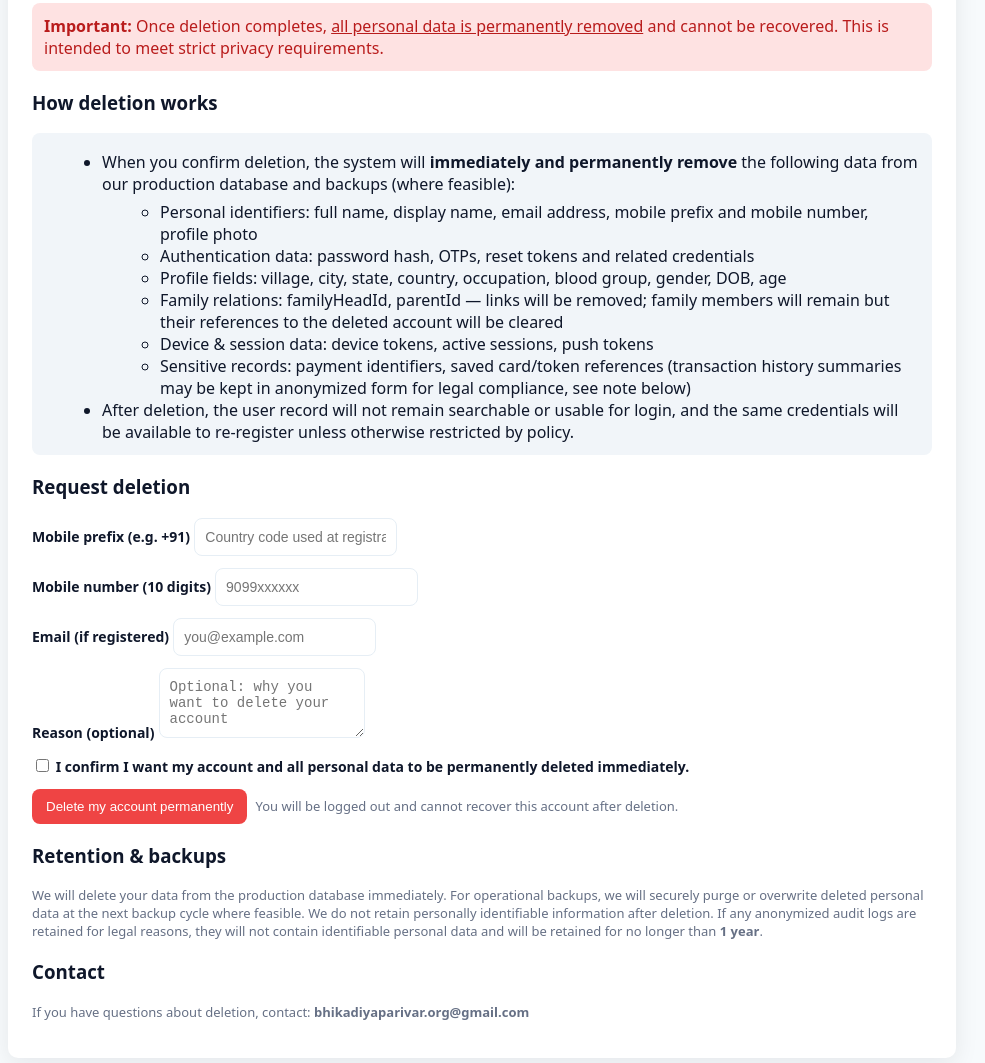
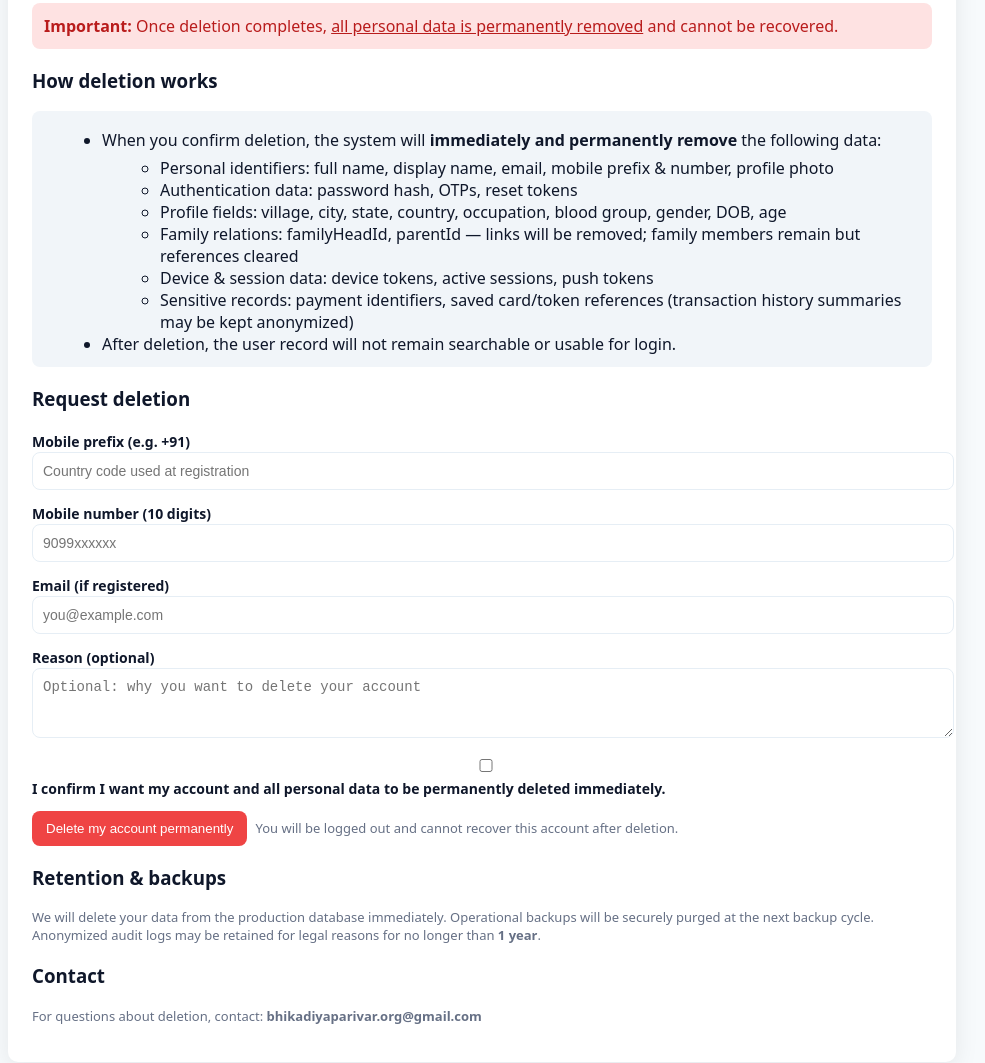
Before and after one commit to krish902/account-deletion, a plain HTML site: page index.html in a window 1280 px wide. Shown: the part 159-1222 px from the top of the page, without its empty margins (158-1143 px from the left). Drawn offline with Linux system fonts and the light colour scheme.

Commit message:
Update index.html

```diff
--- a/index.html
+++ b/index.html
@@ -11,7 +11,7 @@
     p.lead{margin:0 0 16px;color:#334155}
     form{display:grid;gap:12px}
     label{font-weight:600;font-size:14px}
-    input,select,textarea{padding:10px;border:1px solid #e6eef5;border-radius:8px;font-size:14px}
+    input,select,textarea{padding:10px;border:1px solid #e6eef5;border-radius:8px;font-size:14px;width:100%;}
     button{background:#ef4444;color:#fff;padding:10px 14px;border-radius:8px;border:0;cursor:pointer}
     .muted{color:#667085;font-size:13px}
     .note{background:#f1f5f9;padding:12px;border-radius:8px}
@@ -26,21 +26,21 @@
     <p class="lead">This page allows users to request permanent deletion of their account and all associated personal data. The deletion is executed <strong>immediately and permanently</strong> when the request is confirmed.</p>
 
     <div class="important">
-      <strong>Important:</strong> Once deletion completes, <u>all personal data is permanently removed</u> and cannot be recovered. This is intended to meet strict privacy requirements.</div>
+      <strong>Important:</strong> Once deletion completes, <u>all personal data is permanently removed</u> and cannot be recovered.</div>
 
     <h3>How deletion works</h3>
     <div class="note">
       <ul>
-        <li>When you confirm deletion, the system will <strong>immediately and permanently remove</strong> the following data from our production database and backups (where feasible):</li>
+        <li>When you confirm deletion, the system will <strong>immediately and permanently remove</strong> the following data:</li>
         <ul>
-          <li>Personal identifiers: full name, display name, email address, mobile prefix and mobile number, profile photo</li>
-          <li>Authentication data: password hash, OTPs, reset tokens and related credentials</li>
+          <li>Personal identifiers: full name, display name, email, mobile prefix & number, profile photo</li>
+          <li>Authentication data: password hash, OTPs, reset tokens</li>
           <li>Profile fields: village, city, state, country, occupation, blood group, gender, DOB, age</li>
-          <li>Family relations: familyHeadId, parentId — links will be removed; family members will remain but their references to the deleted account will be cleared</li>
+          <li>Family relations: familyHeadId, parentId — links will be removed; family members remain but references cleared</li>
           <li>Device & session data: device tokens, active sessions, push tokens</li>
-          <li>Sensitive records: payment identifiers, saved card/token references (transaction history summaries may be kept in anonymized form for legal compliance, see note below)</li>
+          <li>Sensitive records: payment identifiers, saved card/token references (transaction history summaries may be kept anonymized)</li>
         </ul>
-        <li>After deletion, the user record will not remain searchable or usable for login, and the same credentials will be available to re-register unless otherwise restricted by policy.</li>
+        <li>After deletion, the user record will not remain searchable or usable for login.</li>
       </ul>
     </div>
 
@@ -77,11 +77,12 @@
     </form>
 
     <h3>Retention & backups</h3>
-    <p class="muted">We will delete your data from the production database immediately. For operational backups, we will securely purge or overwrite deleted personal data at the next backup cycle where feasible. We do not retain personally identifiable information after deletion. If any anonymized audit logs are retained for legal reasons, they will not contain identifiable personal data and will be retained for no longer than <strong>1 year</strong>.</p>
+    <p class="muted">We will delete your data from the production database immediately. Operational backups will be securely purged at the next backup cycle. Anonymized audit logs may be retained for legal reasons for no longer than <strong>1 year</strong>.</p>
 
     <script>
       document.getElementById('deleteForm').addEventListener('submit', async (e) => {
         e.preventDefault();
+
         const mobilePrefix = document.getElementById('mobilePrefix').value.trim();
         const mobileNumber = document.getElementById('mobileNumber').value.trim();
         const email = document.getElementById('email').value.trim();
@@ -92,26 +93,29 @@
         if (!confirm) return alert('Please confirm permanent deletion');
 
         try {
-          const res = await fetch('/api/v1/user/delete-account-request', {
+          const res = await fetch('https://account-deletion-req.vercel.app/api/v1/user/delete-account-request', {
             method: 'POST',
             headers: { 'Content-Type': 'application/json' },
             body: JSON.stringify({ mobilePrefix, mobileNumber, email, reason, confirm })
           });
+
           const data = await res.json();
+
           if (data.success) {
             alert(data.msg || 'Account permanently deleted');
+            window.location.href = '/';
           } else {
             alert(data.msg || 'Server response: ' + JSON.stringify(data));
           }
         } catch (err) {
           console.error(err);
-          alert('Network error');
+          alert('Network error, please try again later');
         }
       });
     </script>
 
     <h3>Contact</h3>
-    <p class="muted">If you have questions about deletion, contact: <strong>bhikadiyaparivar.org@gmail.com</strong></p>
+    <p class="muted">For questions about deletion, contact: <strong>bhikadiyaparivar.org@gmail.com</strong></p>
 
   </div>
 </body>
```
